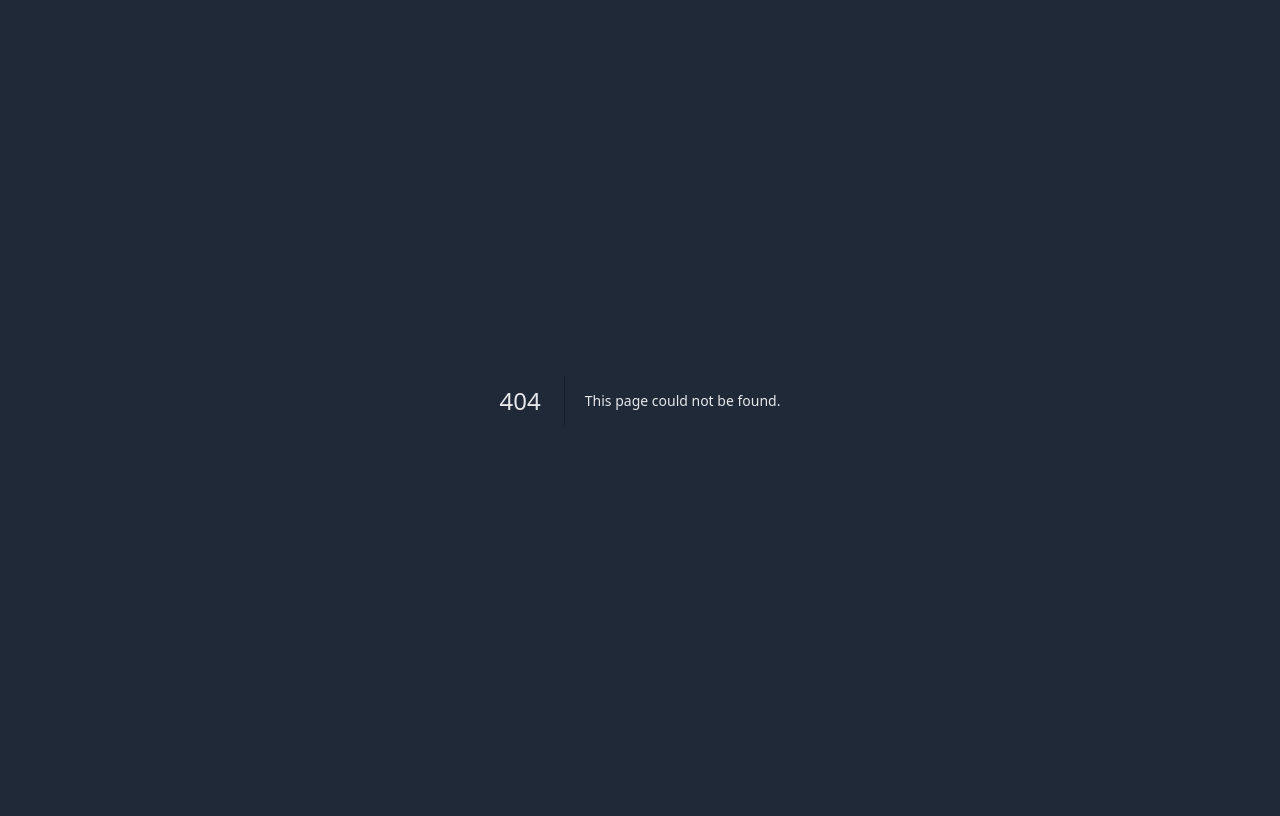
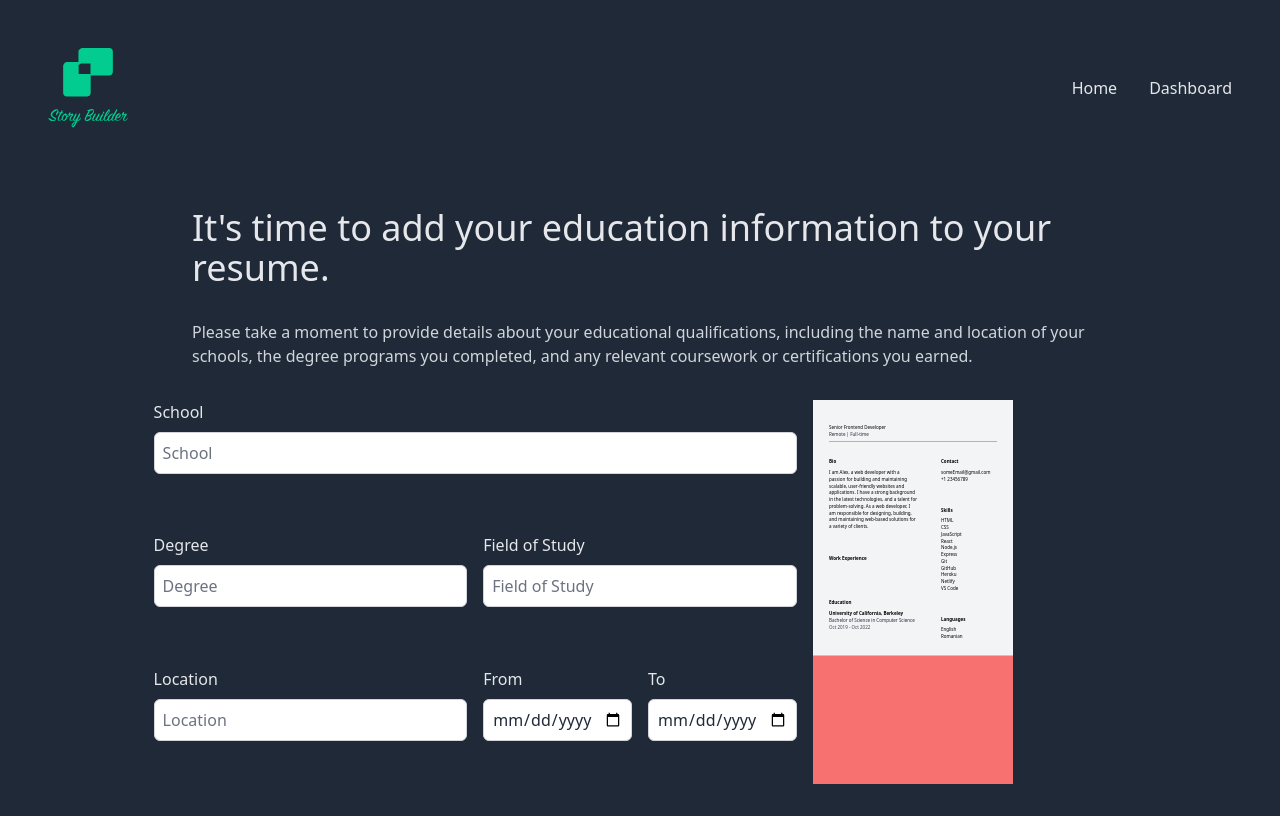
Before and after one commit to andyluak/cv-builder, a Next.js app: page /resume-builder/education in a window 1280 px wide. Before the commit this address had no page. Built offline with nearby package versions, Linux system fonts and the light colour scheme.

Commit message:
Reflect job experience on CV

```diff
--- a/content/resumeBuilderContent.json
+++ b/content/resumeBuilderContent.json
@@ -19,5 +19,9 @@
     ],
     "jobHighlight": "What was your biggest achievement at your previous job?",
     "jobBulletPoints": "What other achievements or accomplishments do you want to include on your resume? Please list them below  separating each achievement by a new line."
+  },
+  "education": {
+    "header": "It's time to add your education information to your resume.",
+    "body": "Please take a moment to provide details about your educational qualifications, including the name and location of your schools, the degree programs you completed, and any relevant coursework or certifications you earned."
   }
 }
--- a/src/components/NotionTemplate.tsx
+++ b/src/components/NotionTemplate.tsx
@@ -8,6 +8,15 @@ type Props = {
   address?: string;
   phone?: string;
   email?: string;
+  jobExperiences?: {
+    company: string;
+    position: string;
+    location: string;
+    startDate: string;
+    endDate: string;
+    description: string;
+    jobPoints: string[];
+  }[];
 };
 
 export default function NotionTemplate({
@@ -18,12 +27,13 @@ export default function NotionTemplate({
   address,
   phone,
   email,
+  jobExperiences,
 }: Props) {
   return (
     <div className={"bg-gray-100 p-8 text-black"} style={style}>
       <div className="border border-x-0 border-t-0 border-b-gray-500 pb-2">
         <h1 className="mb-4 text-4xl font-bold">{`${firstName} ${lastName}`}</h1>
-        <h2>{position || 'Senior Frontend Developer'}</h2>
+        <h2>{position || "Senior Frontend Developer"}</h2>
         <p className="text-gray-800">Remote | Full-time</p>
       </div>
       <div className="mt-8 grid grid-cols-3">
@@ -39,62 +49,30 @@ export default function NotionTemplate({
               variety of clients.
             </p>
           </div>
-          <div className="mt-12">
+          <div className="mt-8">
             <p className="mb-2 font-bold">Work Experience</p>
-            <div className="mb-8 flex flex-col gap-4">
+            {jobExperiences?.map((jobExperience, index) => (
+              <div key={index} className="mb-8 flex flex-col gap-4">
                 <div>
                   <p className="font-bold">
-                  Senior Frontend Developer at WPChill
+                    {jobExperience.position} at {jobExperience.company}
                   </p>
-                <p className="text-gray-800">Remote | Full-time</p>
+                  <p className="text-gray-800">{jobExperience.location}</p>
                 </div>
                 <div>
-                <p className="text-gray-700">May 2020 - Present</p>
+                  <p className="text-gray-700">
+                    {jobExperience.startDate} - {jobExperience.endDate}
+                  </p>
                   <div className="bullet-points pl-4">
                     <ul className="list-inside list-disc">
-                    <li>
-                      Lorem ipsum dolor sit amet consectetur adipisicing elit.
-                      Voluptates, quae.
-                    </li>
-                    <li>
-                      Lorem ipsum dolor sit amet consectetur adipisicing elit.
-                      Voluptates, quae.
-                    </li>
-                    <li>
-                      Lorem ipsum dolor sit amet consectetur adipisicing elit.
-                      Voluptates, quae.
-                    </li>
+                      {jobExperience.jobPoints.map((jobPoint, index) => (
+                        <li key={index}>{jobPoint}</li>
+                      ))}
                     </ul>
                   </div>
                 </div>
               </div>
-            <div className="flex flex-col gap-4">
-              <div>
-                <p className="font-bold">
-                  Senior Frontend Developer at SFAPPSWorks
-                </p>
-                <p className="text-gray-800">Remote | Full-time</p>
-              </div>
-              <div>
-                <p className="text-gray-700">May 2019 - May 2020</p>
-                <div className="bullet-points pl-4">
-                  <ul className="list-inside list-disc">
-                    <li>
-                      Lorem ipsum dolor sit amet consectetur adipisicing elit.
-                      Voluptates, quae.
-                    </li>
-                    <li>
-                      Lorem ipsum dolor sit amet consectetur adipisicing elit.
-                      Voluptates, quae.
-                    </li>
-                    <li>
-                      Lorem ipsum dolor sit amet consectetur adipisicing elit.
-                      Voluptates, quae.
-                    </li>
-                  </ul>
-                </div>
-              </div>
-            </div>
+            ))}
           </div>
           <div className="mt-12">
             <p className="mb-2 font-bold">Education</p>
@@ -115,8 +93,8 @@ export default function NotionTemplate({
           <div>
             <p className="mb-2 font-bold">Contact</p>
             <div className="flex flex-col">
-              <p>{email || 'someEmail@gmail.com'}</p>
-              <p>{phone || '+1 23456789'}</p>
+              <p>{email || "someEmail@gmail.com"}</p>
+              <p>{phone || "+1 23456789"}</p>
             </div>
           </div>
           <div className="mt-12">
--- a/src/context/ResumeContext.jsx
+++ b/src/context/ResumeContext.jsx
@@ -12,13 +12,13 @@ const ResumeProvider = ({ children }) => {
     email: "",
   });
   const [jobExperiences, setJobExperiences] = React.useState([]);
-  const [education, setEducation] = React.useState([]);
+  const [educations, setEducations] = React.useState([]);
 
   useEffect(() => {
     const userInfoFromLocalStorage = localStorage.getItem("userInfo");
     const jobExperiencesFromLocalStorage =
       localStorage.getItem("jobExperiences");
-    const educationFromLocalStorage = localStorage.getItem("education");
+    const educationsFromLocalStorage = localStorage.getItem("educations");
     const templateFromLocalStorage = localStorage.getItem("template");
 
     if (userInfoFromLocalStorage) {
@@ -29,8 +29,8 @@ const ResumeProvider = ({ children }) => {
       setJobExperiences(JSON.parse(jobExperiencesFromLocalStorage));
     }
 
-    if (educationFromLocalStorage) {
-      setEducation(JSON.parse(educationFromLocalStorage));
+    if (educationsFromLocalStorage) {
+      setEducations(JSON.parse(educationsFromLocalStorage));
     }
 
     if (templateFromLocalStorage) {
@@ -51,10 +51,10 @@ const ResumeProvider = ({ children }) => {
   }, [jobExperiences]);
 
   useEffect(() => {
-    if (education.length > 0) {
-      localStorage.setItem("education", JSON.stringify(education));
+    if (educations.length > 0) {
+      localStorage.setItem("educations", JSON.stringify(educations));
     }
-  }, [education]);
+  }, [educations]);
 
   useEffect(() => {
     if (template) {
@@ -67,8 +67,8 @@ const ResumeProvider = ({ children }) => {
     setUserInfo,
     jobExperiences,
     setJobExperiences,
-    education,
-    setEducation,
+    educations,
+    setEducations,
     template,
     setTemplate,
   };
--- /dev/null
+++ b/src/pages/resume-builder/education.tsx
@@ -0,0 +1,105 @@
+import React, { useState } from "react";
+import { useResumeContext } from "src/context/ResumeContext";
+
+import NotionTemplate from "src/components/NotionTemplate";
+import MainLayout from "src/components/layout/Main";
+import Input from "src/components/ui/Input";
+
+import resumeBuilderContent from "content/resumeBuilderContent.json";
+
+export default function Education() {
+  const [showButton, setShowButton] = useState(false);
+  const { userInfo, jobExperiences } = useResumeContext();
+
+  return (
+    <div className="flex flex-col items-center gap-8 p-8">
+      <div className="grid-row-6 grid gap-8">
+        <h1 className="max-w-4xl text-4xl">
+          {resumeBuilderContent.education.header}
+        </h1>
+        <div className="flex flex-col gap-4">
+          <p className="max-w-4xl text-gray-300">
+            {resumeBuilderContent.education.body}
+          </p>
+        </div>
+      </div>
+      <div className="grid grid-cols-3 gap-4 md:w-4/5">
+        <div className="col-span-2 grid grid-cols-4 gap-4">
+          <Input
+            label="School"
+            placeholder="School"
+            type="text"
+            value=""
+            name="school"
+            className="col-span-4"
+          />
+          <Input
+            label="Degree"
+            placeholder="Degree"
+            type="text"
+            value=""
+            name="degree"
+            className="col-span-2"
+          />
+          <Input
+            label="Field of Study"
+            placeholder="Field of Study"
+            type="text"
+            value=""
+            name="fieldOfStudy"
+            className="col-span-2"
+          />
+          <Input
+            label="Location"
+            placeholder="Location"
+            type="text"
+            value=""
+            name="location"
+            className="col-span-2"
+          />
+          <Input
+            label="From"
+            placeholder="From"
+            type="date"
+            value=""
+            name="from"
+            className="col-start-3"
+          />
+          <Input label="To" placeholder="To" type="date" value="" name="to" />
+        </div>
+        <div
+          className="relative w-[200px] cursor-pointer overflow-hidden outline-red-500 hover:outline-double hover:outline-2"
+          onMouseEnter={() => setShowButton(true)}
+          onMouseLeave={() => setShowButton(false)}
+        >
+          <div className="h-96 w-[400px] select-none overflow-hidden bg-red-400 text-[9px]">
+            <NotionTemplate
+              style={{
+                transform: "scale(0.5,0.5)",
+                transformOrigin: "top left",
+              }}
+              firstName={userInfo.firstName}
+              lastName={userInfo.lastName}
+              position={userInfo.position}
+              phone={userInfo.phone}
+              email={userInfo.email}
+              jobExperiences={jobExperiences}
+            />
+          </div>
+          {showButton && (
+            <>
+              <div className="absolute top-0 left-0 bottom-0 right-0 bg-gray-800 opacity-50"></div>
+              <button className="absolute left-1/2 top-1/2 min-w-[150px] -translate-x-1/2 -translate-y-1/2 rounded-full bg-gray-800 p-2 text-gray-300 hover:outline-double hover:outline-2 hover:outline-gray-200">
+                Preview
+              </button>
+            </>
+          )}
+        </div>
+      </div>
+    </div>
+  );
+}
+
+Education.getLayout = function getLayout(page: React.ReactElement) {
+  return <MainLayout>{page}</MainLayout>;
+};
--- a/src/pages/resume-builder/job-experience.tsx
+++ b/src/pages/resume-builder/job-experience.tsx
@@ -8,9 +8,7 @@ import MainLayout from "src/components/layout/Main";
 
 import resumeBuilderContent from "content/resumeBuilderContent.json";
 
-type Props = {};
-
-export default function JobExperience({}: Props) {
+export default function JobExperience() {
   const { jobExperiences, setJobExperiences } = useResumeContext();
   const [jobExperience, setJobExperience] = React.useState({
     company: "",
```
Lines whose indentation alone changed are shown as unchanged.
